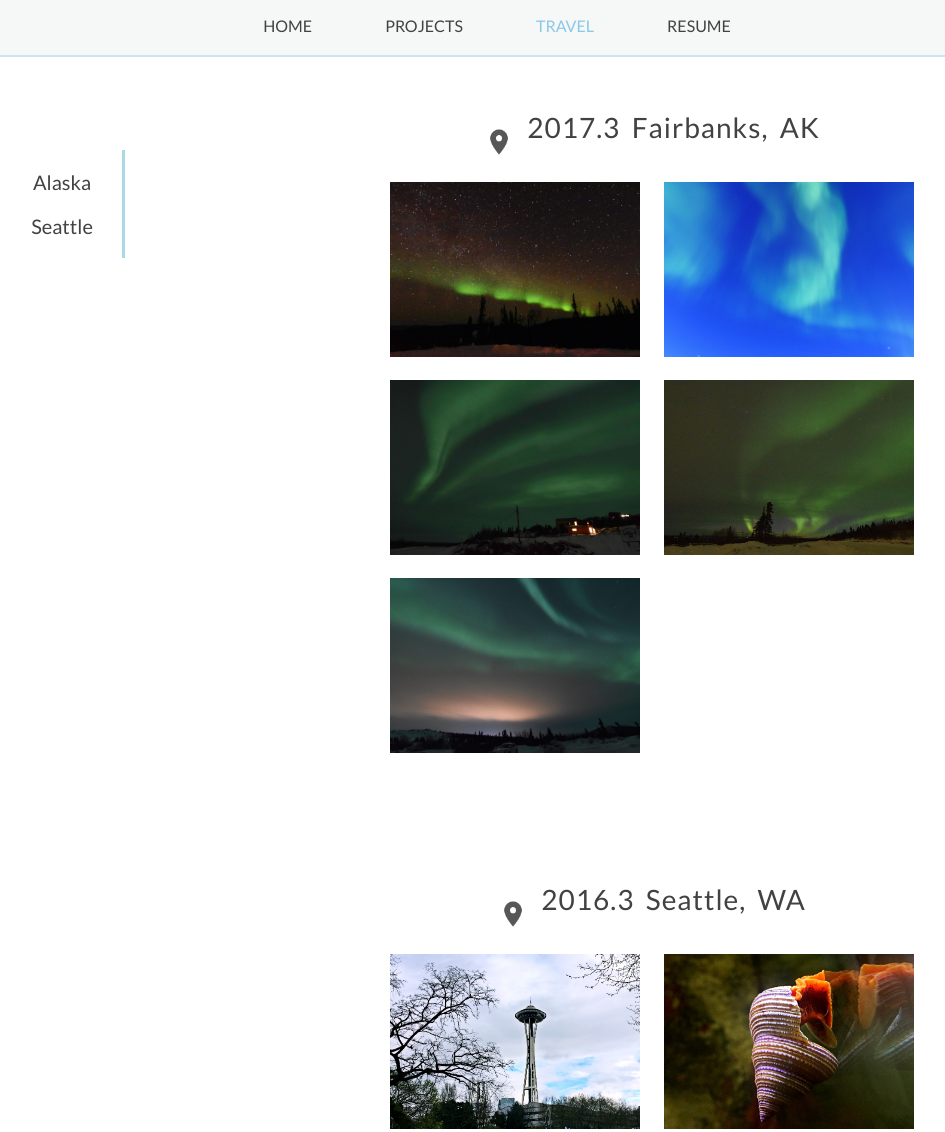
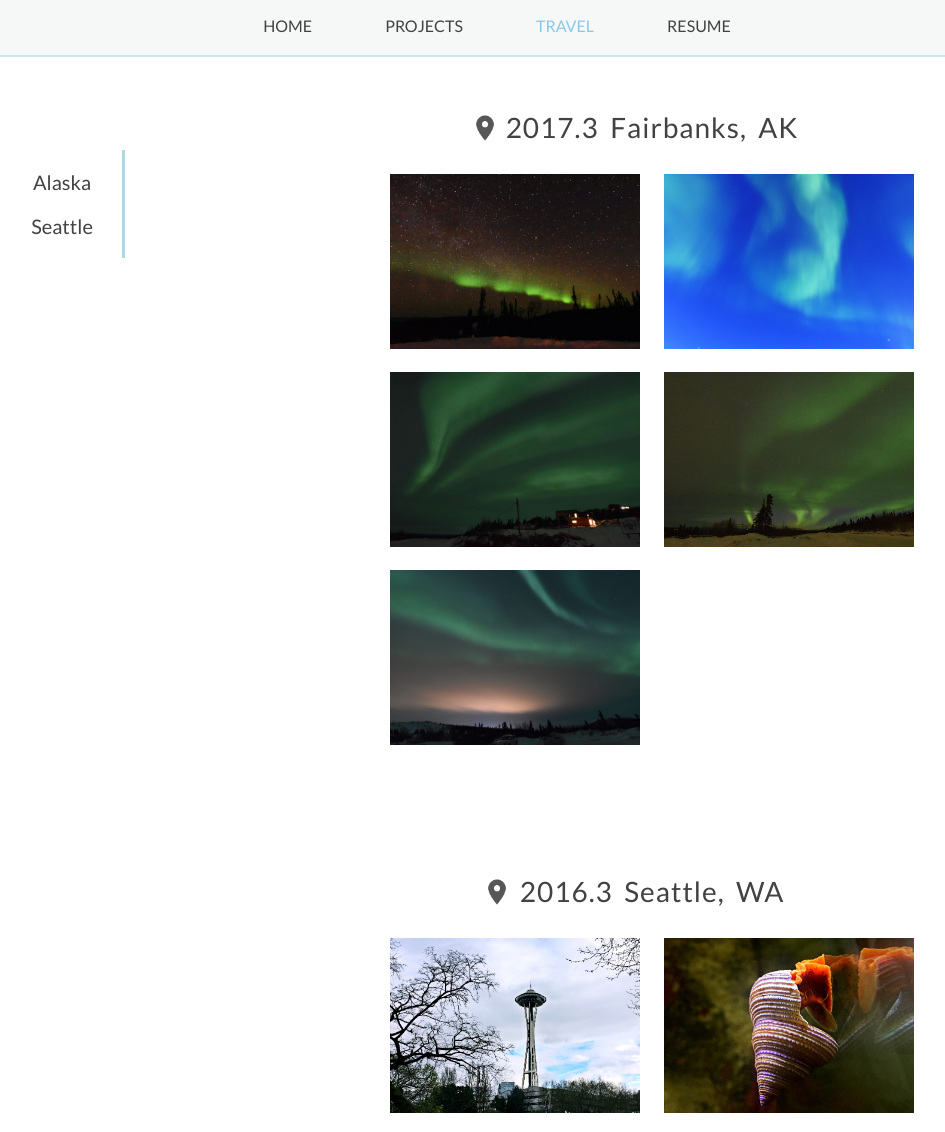
Before and after one commit to floraxue/floraxue.github.io, a plain HTML site: page travel.html in a window 1280 px wide. Shown: the top 1132 px of the page, without its empty margins (178-1123 px from the left). Drawn offline with nearby package versions, Linux system fonts and the light colour scheme.

Commit message:
last fix for travel position issue in safari

```diff
--- a/assets/css/style_travel.css
+++ b/assets/css/style_travel.css
@@ -41,6 +41,7 @@ li.sidebar-item {
 
 .section-header {
     margin: 10px;
+    position: relative;
 }
 
 .header-icon {
@@ -49,8 +50,23 @@ li.sidebar-item {
     background: url("../img/location.png");
     background-size: 100%;
     display: inline-block;
-    top: 5px;
-    position: relative;
+    /*top: 3px;
+    position: absolute;
+    left: 158px;
+    margin-right: 10px;*/
+}
+
+div#alaska-icon {
+    top: 3px;
+    position: absolute;
+    left: 158px;
+    margin-right: 10px;
+}
+
+div#seattle-icon {
+    top: 3px;
+    position: absolute;
+    left: 170px;
     margin-right: 10px;
 }
 
```
Lines whose indentation alone changed are shown as unchanged.
